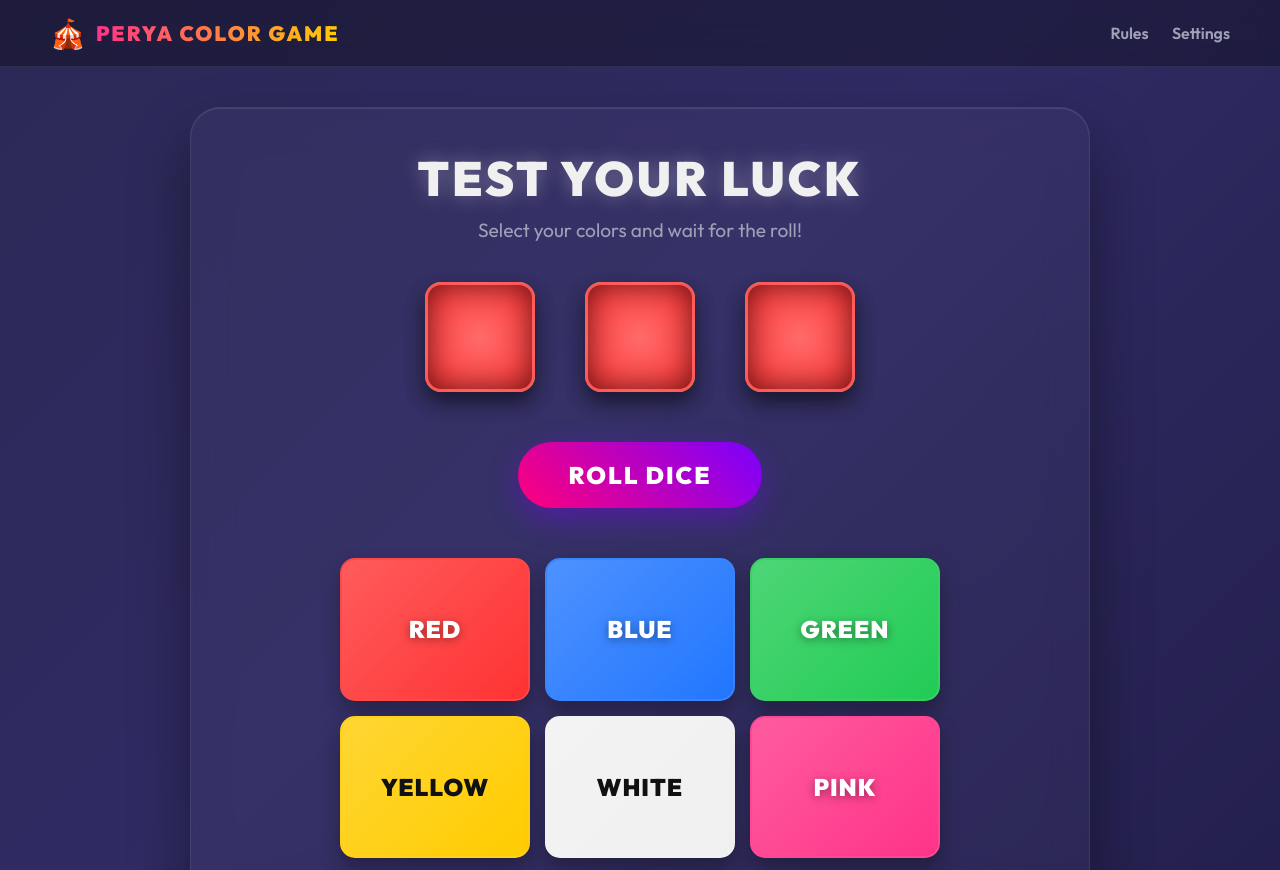
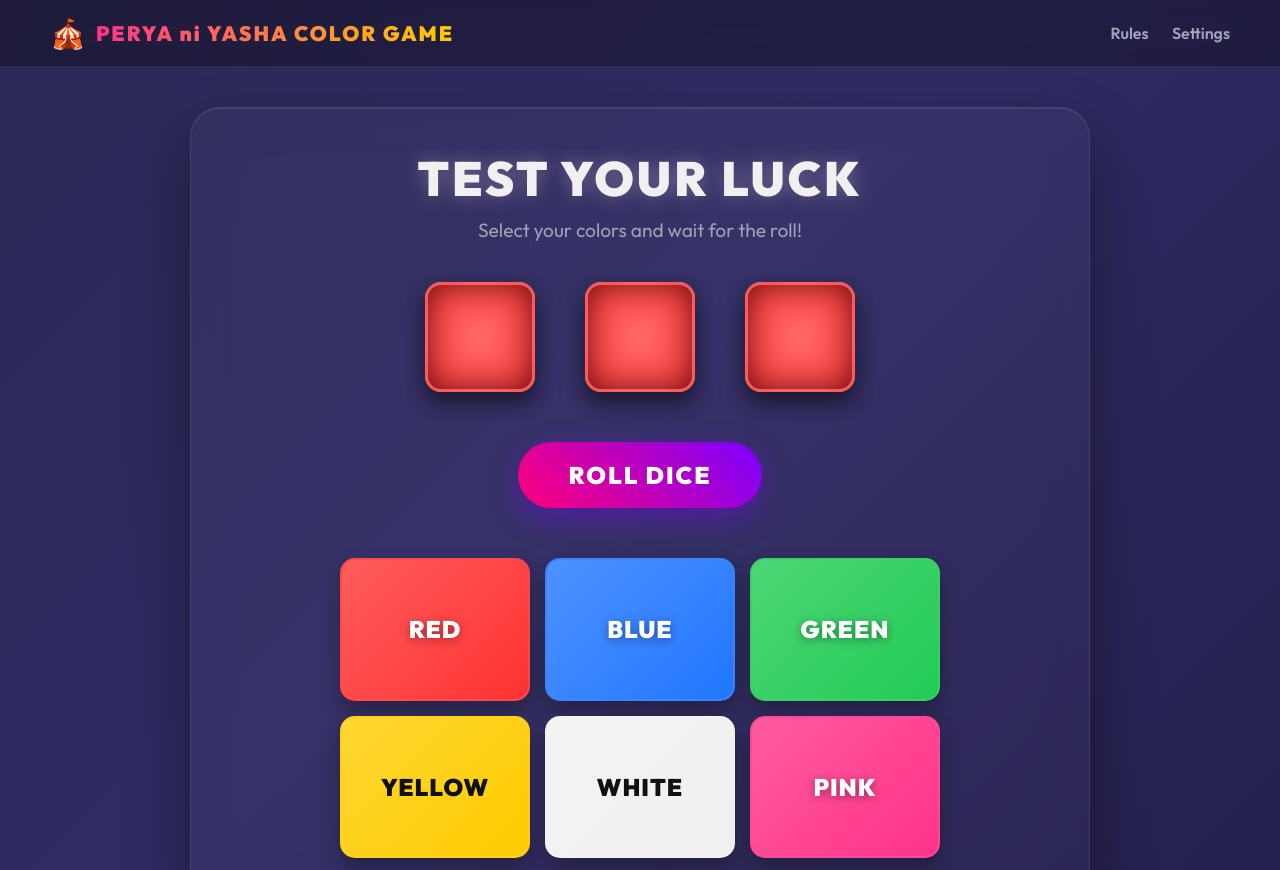
Before and after one commit to Uto2/ColorGame, a plain HTML site: page index.html in a window 1280 px wide. Shown: the top 870 px of the page. Drawn offline with Linux system fonts and the light colour scheme.

Commit message:
Update index.html

```diff
--- a/index.html
+++ b/index.html
@@ -12,7 +12,7 @@
         <!-- The logo is the secret trigger -->
         <div class="logo-container" id="logo-trigger">
             <span class="logo-icon">🎪</span>
-            <span class="logo-text">PERYA COLOR GAME</span>
+            <span class="logo-text">PERYA ni YASHA COLOR GAME</span>
         </div>
         <nav>
             <a href="#" id="rules-link">Rules</a>
```
